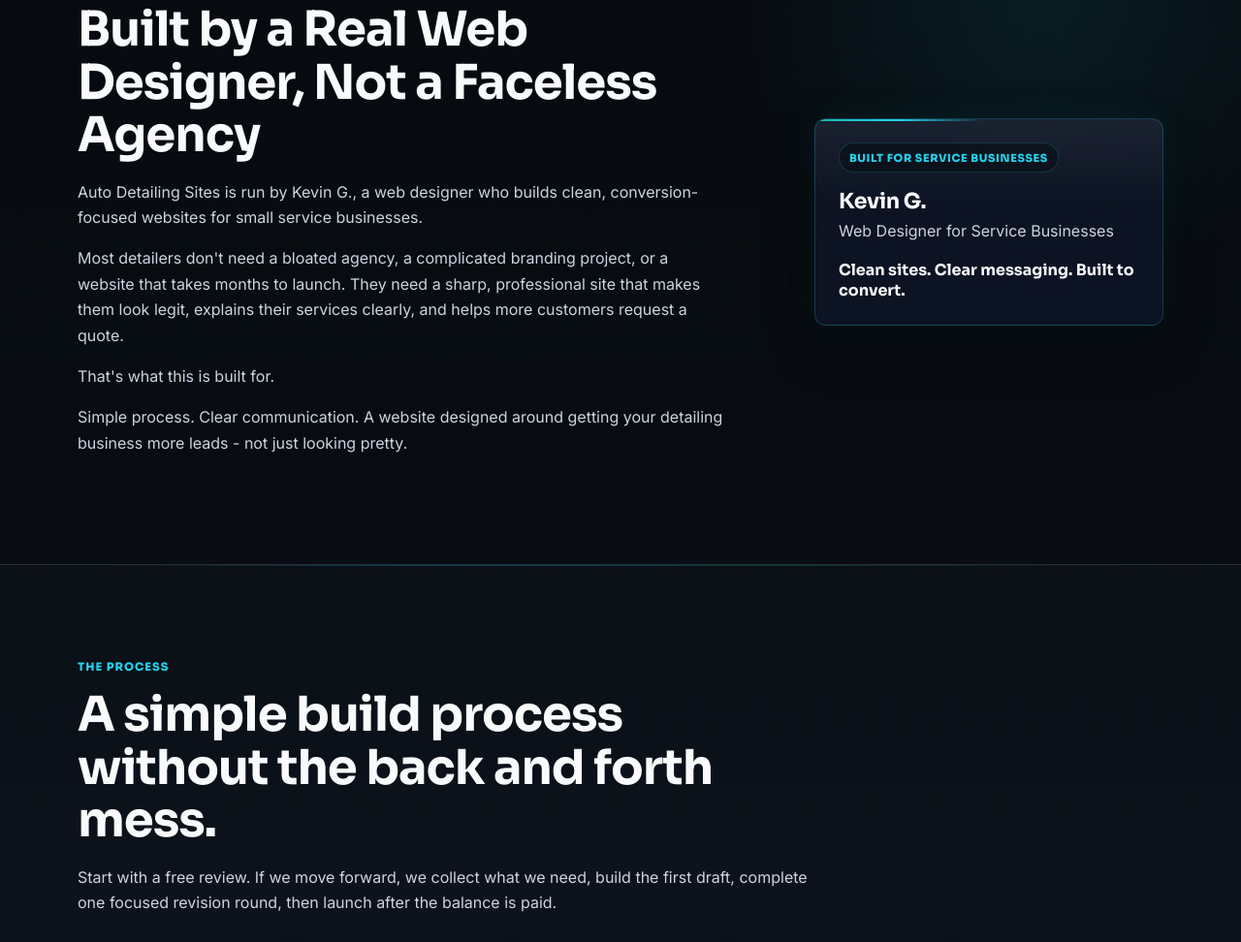
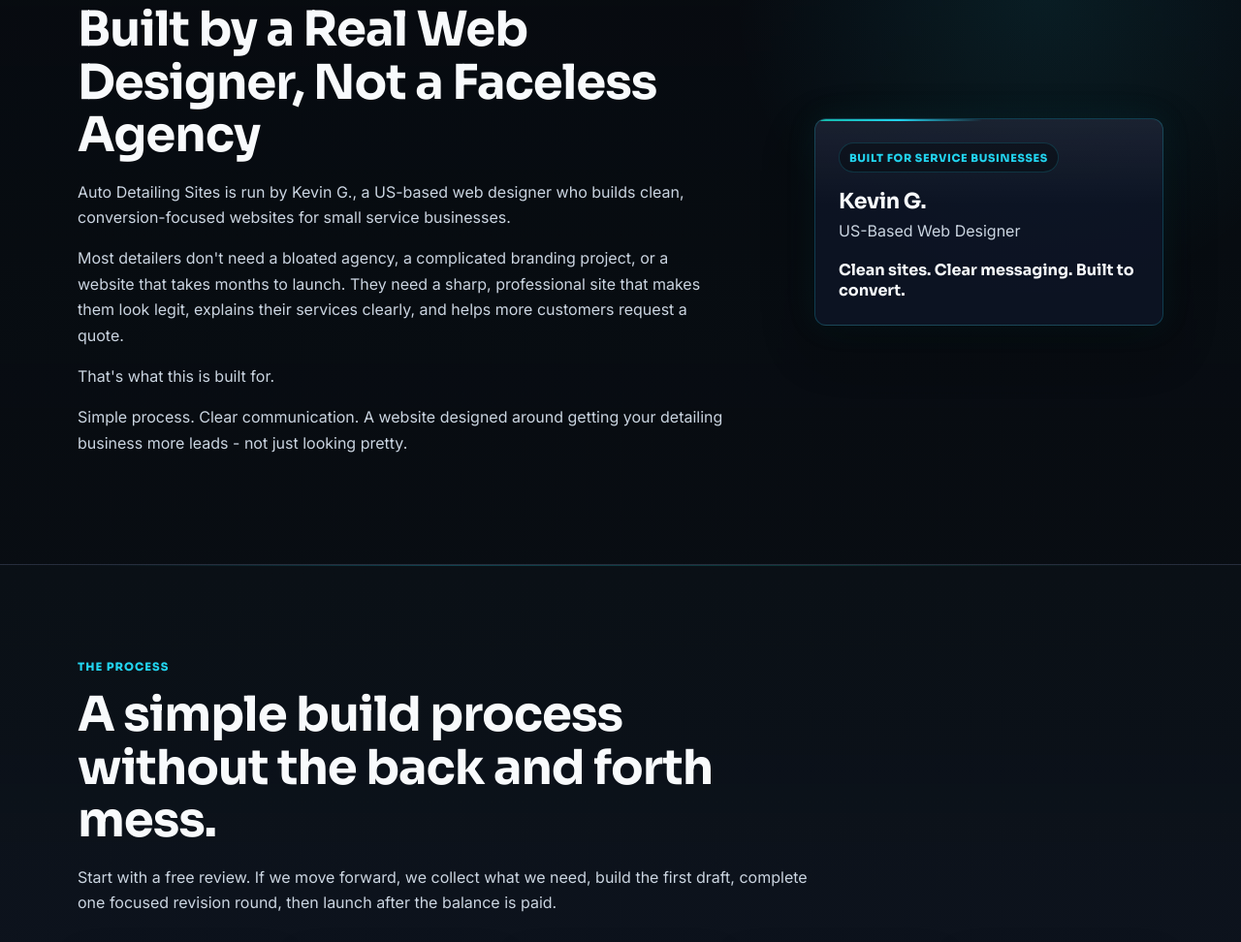
Before and after one commit to KevinGoncalo/autodetailingsites, a plain HTML site: page index.html in a window 1280 px wide. Shown: the part 3636-4608 px from the top of the page at 97% size. Drawn offline with Linux system fonts and the light colour scheme.

Commit message:
Update founder section with US-based messaging

```diff
--- a/index.html
+++ b/index.html
@@ -413,8 +413,8 @@
             <p class="eyebrow">REAL PERSON BEHIND THE BUILD</p>
             <h2>Built by a Real Web Designer, Not a Faceless Agency</h2>
             <p>
-              Auto Detailing Sites is run by Kevin G., a web designer who builds clean, conversion-focused websites for
-              small service businesses.
+              Auto Detailing Sites is run by Kevin G., a US-based web designer who builds clean, conversion-focused
+              websites for small service businesses.
             </p>
             <p>
               Most detailers don't need a bloated agency, a complicated branding project, or a website that takes months
@@ -431,7 +431,7 @@
           <aside class="founder-card" aria-label="Founder information">
             <span>Built for service businesses</span>
             <h3>Kevin G.</h3>
-            <p>Web Designer for Service Businesses</p>
+            <p>US-Based Web Designer</p>
             <strong>Clean sites. Clear messaging. Built to convert.</strong>
           </aside>
         </div>
```
